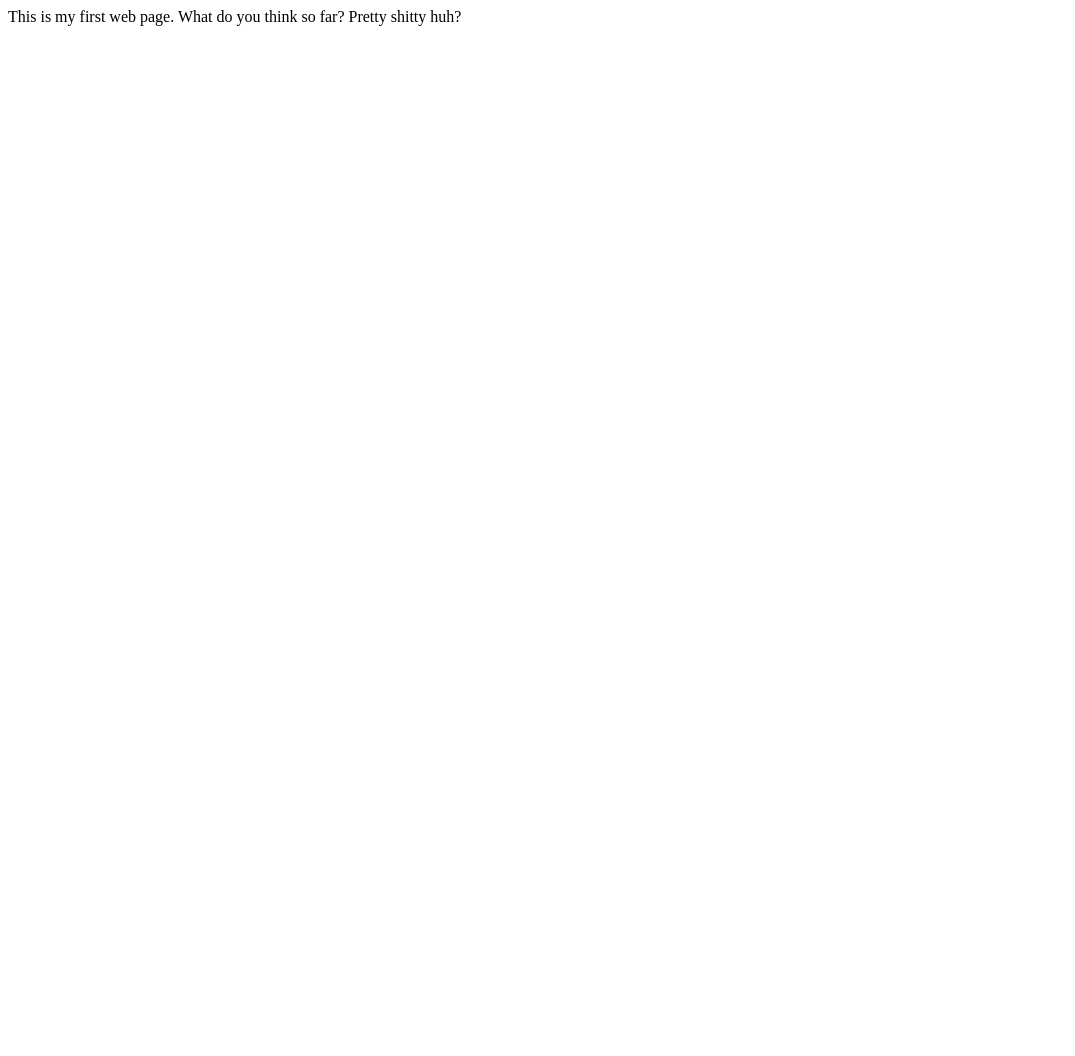
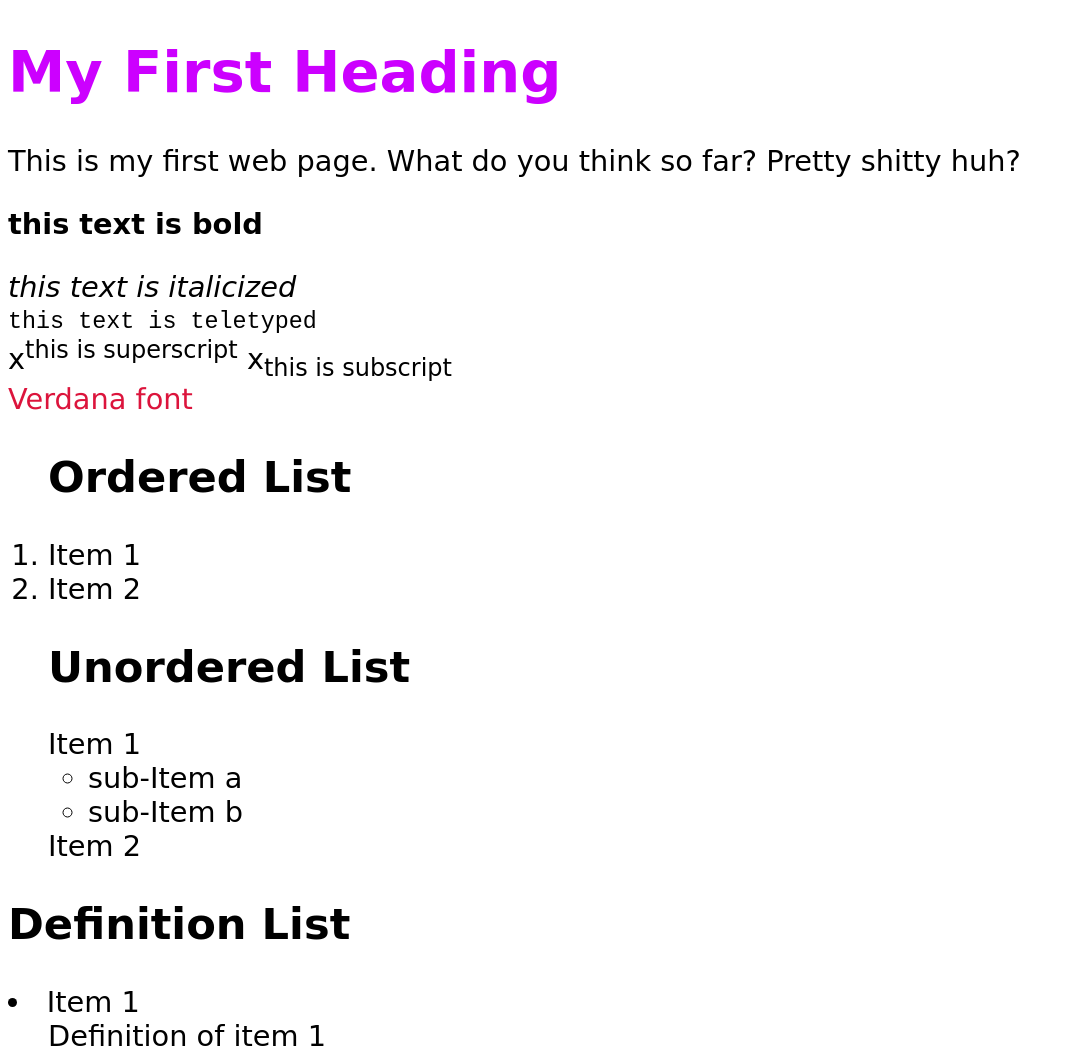
Before and after one commit to OneHandKlap/WebDevelopment, a plain HTML site: page first_page.html in a window 1280 px wide. Shown: the top 1056 px of the page, without its empty margins (0-1075 px from the left). Before the commit the page ends 800 px from the top, so only its background shows below. Drawn offline with Linux system fonts and the light colour scheme.

Commit message:
10-Sep-2019

```diff
--- a/first_page.html
+++ b/first_page.html
@@ -3,9 +3,47 @@
 <title>
     MY FIRST PAGE
 </title>
+<div style="font-family:cursive;">
+    <h1 id=header, style="color: #cc00ff; ">
+        My First Heading
+    </h1>
+
+    <body style="font-size: 180%">
+        This is my first web page. What do you think so far? Pretty shitty huh?
+        <!-- This is a comment -->
+        <p><strong>this text is bold</strong></p>
+        <span><em>this text is italicized</em></span>
+        <div style="font-family: 'Courier New', Courier, monospace;"><code>this text is teletyped</code></div>
+        <span>x<sup>this is superscript</span>
+        <span>x<sub>this is subscript</span>
+        <div style="font-family: verdana; color: crimson;">Verdana font</div>
+        <ol>
+            <h2>Ordered List</h2>
+            <li>Item 1</li>
+            <li>Item 2</li>
+        </ol>
+        <ul style="list-style:none;">
+            <h2>Unordered List</h2>
+            <li>Item 1</li>
+            <ul>
+                <li>sub-Item a</li>
+                <li>sub-Item b</li>
+            </ul>
+            <li>Item 2</li>
+        </ul>
+        <dl>
+            <h2>Definition List</h2>
+            <li>Item 1</li>
+            <dd>Definition of item 1</dd>
+
+        </dl>
         <div>
-        <body>
-            This is my first web page. What do you think so far? Pretty shitty huh?<!-- This is a comment -->
+            <img src="C:\Users\Adam\Pictures\Finland\c17_pano.jpg" width="1000" height="333"></img>
+        </div>
+        <div>
+            <a href="https://www.ryerson.ca/html">Example Website Link</a>
+        </div>
     </body>
 </div>
+
 </html>
```
Lines whose indentation alone changed are shown as unchanged.
